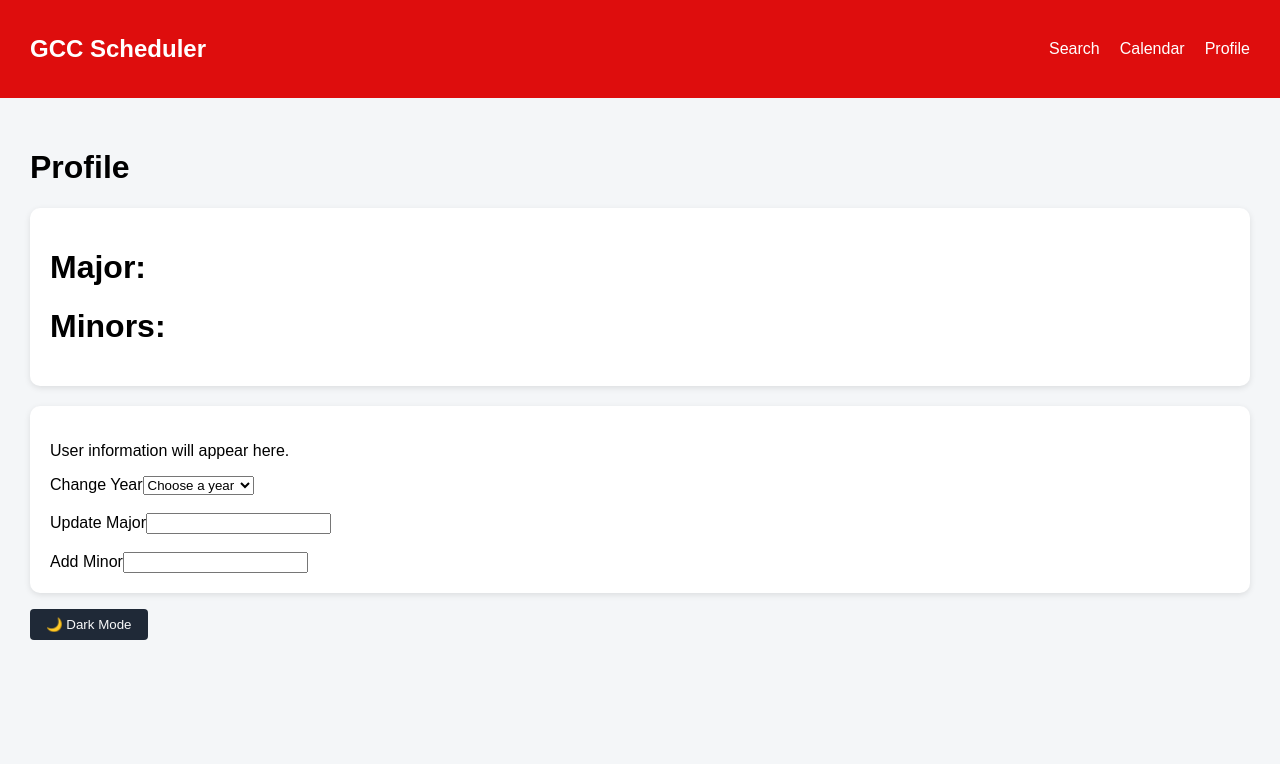
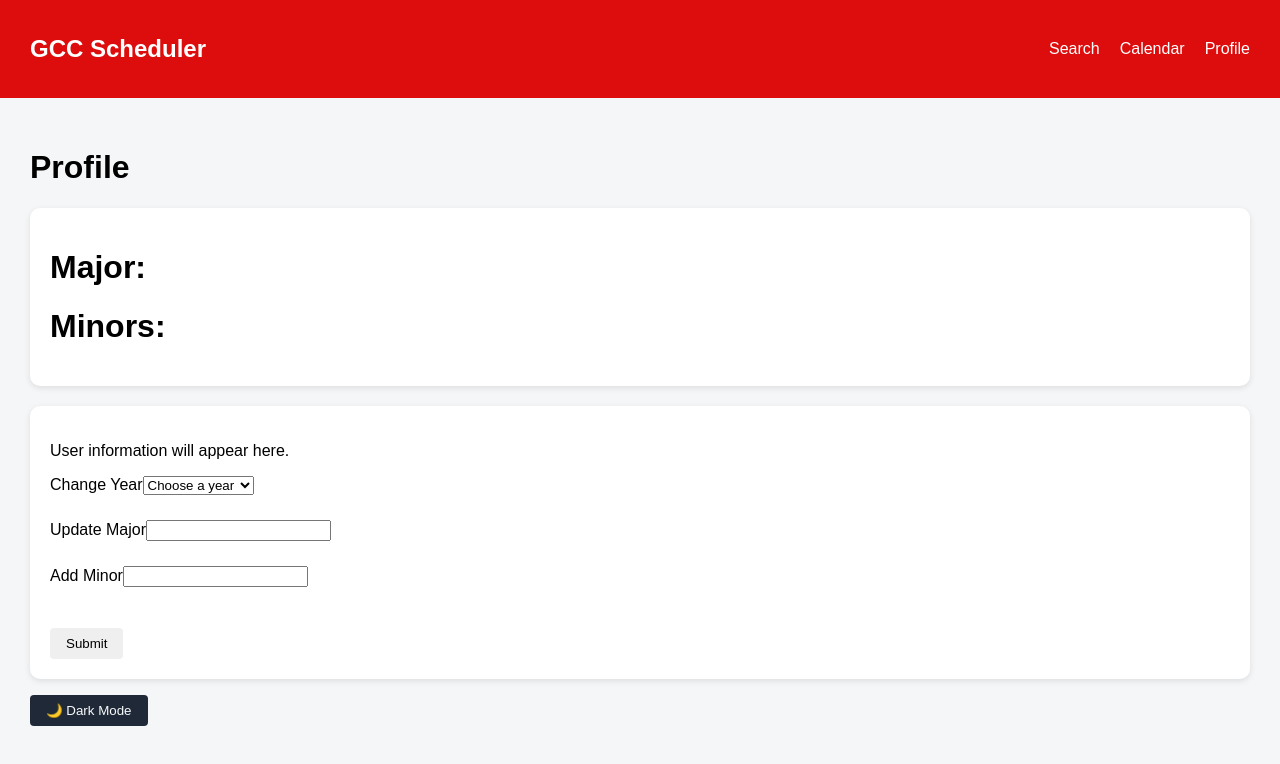
Before and after one commit to Gideonbuehler/SWE-Segfault-Squad, a React app in the folder frontend/: page /profile in a window 1280 px wide. Shown: the top 764 px of the page. Built offline with nearby package versions, Linux system fonts and the light colour scheme; no server answers; the HTML template or start-up script is replaced by a standard one.

Commit message:
Major form fixed to not update when the submit button is pressed and it is an empty field. Also, The form does not update the data structure automatically. It waits until the submit button is pressed.

```diff
--- a/frontend/src/pages/ProfilePage.jsx
+++ b/frontend/src/pages/ProfilePage.jsx
@@ -3,8 +3,18 @@ import { useState, useEffect } from "react";
 function ProfilePage({ darkMode, setDarkMode }) {
   const [profile, setProfile] = useState(null);
   const[formData, setFormData] = useState(null);
+  const[y, setYear] = useState("");
+  const[ma, setMajor] = useState("");
+  const[mi, setMinor] = useState([]);
+  const[cc, setCompletedCourses] = useState([]);
   const handleSubmit = (e) => {
     e.preventDefault();
+    if (formData.major.trim() === "") return;
+
+  setProfile(prev => ({
+    ...prev,
+    major: formData.major
+  }));
   };
 
    const fetchProfile = async () => {
@@ -12,7 +22,7 @@ function ProfilePage({ darkMode, setDarkMode }) {
     const response = await fetch(`/api/profile/`, { method: "GET" });
     const data = await response.json();
     setProfile(data);
-    setFormData(data);
+    setFormData(profile);
   };
 
   useEffect(() => {
@@ -30,10 +40,10 @@ function ProfilePage({ darkMode, setDarkMode }) {
       <div className="card">
         <p>User information will appear here.</p>
         <form onSubmit={handleSubmit}>
-          <div padding="200px">
+          <div style={{marginBottom: "7px"}}>
           <label> Change Year</label>
           <select
-          value={formData?.year}
+          value={formData?.year || ""}
           onChange={(e) => setFormData(prev => ({
       ...prev,
       year: e.target.value
@@ -48,28 +58,38 @@ function ProfilePage({ darkMode, setDarkMode }) {
           </select>
           </div>
           <br />
-          <div padding="200px">
+          <div style={{marginBottom: "7px"}}>
           <label>Update Major</label>
           <input
           type="text"
-          value={formData?.major}
-           onChange={(e) => setFormData(prev => ({
+          value={formData?.major || ""}
+           onChange={(e) => {
+
+
+
+              setFormData(prev => ({
       ...prev,
-      major: e.target.value
-    }))
+      major: e.target.value.toUpperCase()
+    }));
+  }
+
   }
           />
           </div>
+
           <br />
+          <div style={{marginBottom: "7px"}}>
           <label> Add Minor</label>
           <input
           type="text"
-          value={profile?.minor}
+          value={formData?.minor || ""}
           onChange={(e) => setFormData(prev => ({
       ...prev,
       minor: e.target.value
     }))
+
   }
+
           />
           {/* Make an add to completed courses on search page? */}
           {/* <label> Add Completed Course</label>
@@ -82,6 +102,14 @@ function ProfilePage({ darkMode, setDarkMode }) {
     }))
   }
           /> */}
+          </div>
+          <br />
+           <button type="submit" style={{
+          marginTop: "16px",
+          padding: "8px 16px",
+          borderRadius: "4px",
+          border: "none",
+          cursor: "pointer"}}>Submit</button>
         </form>
 
       </div>
```
